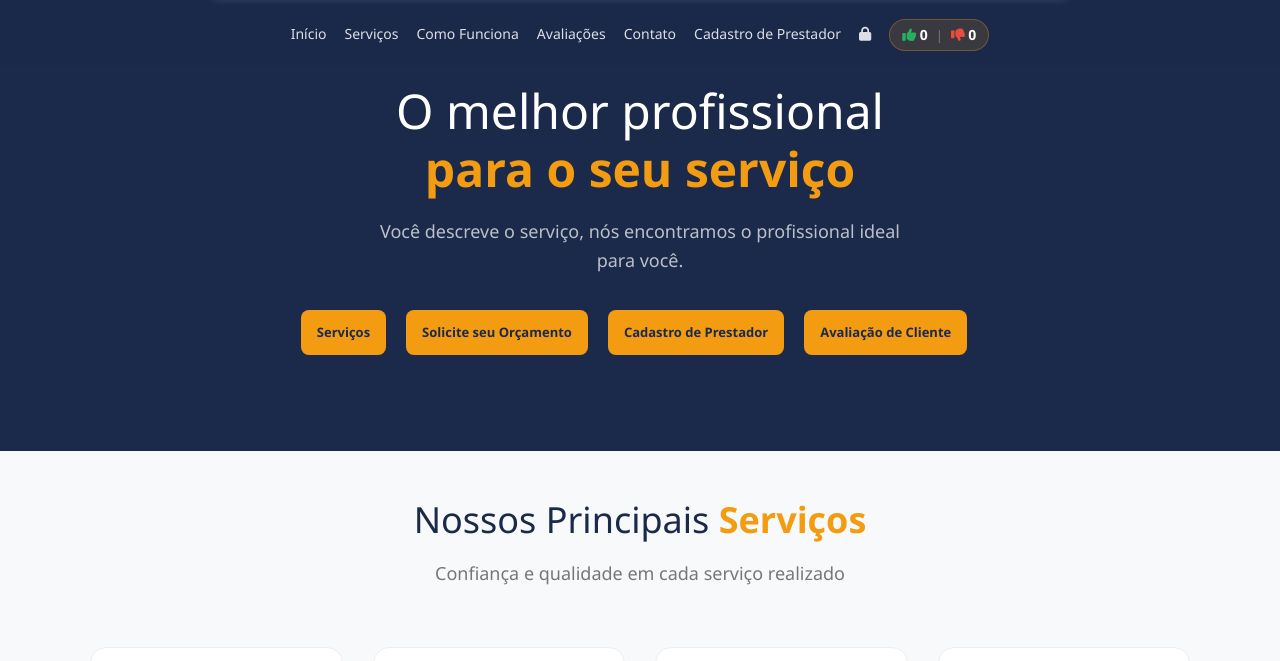
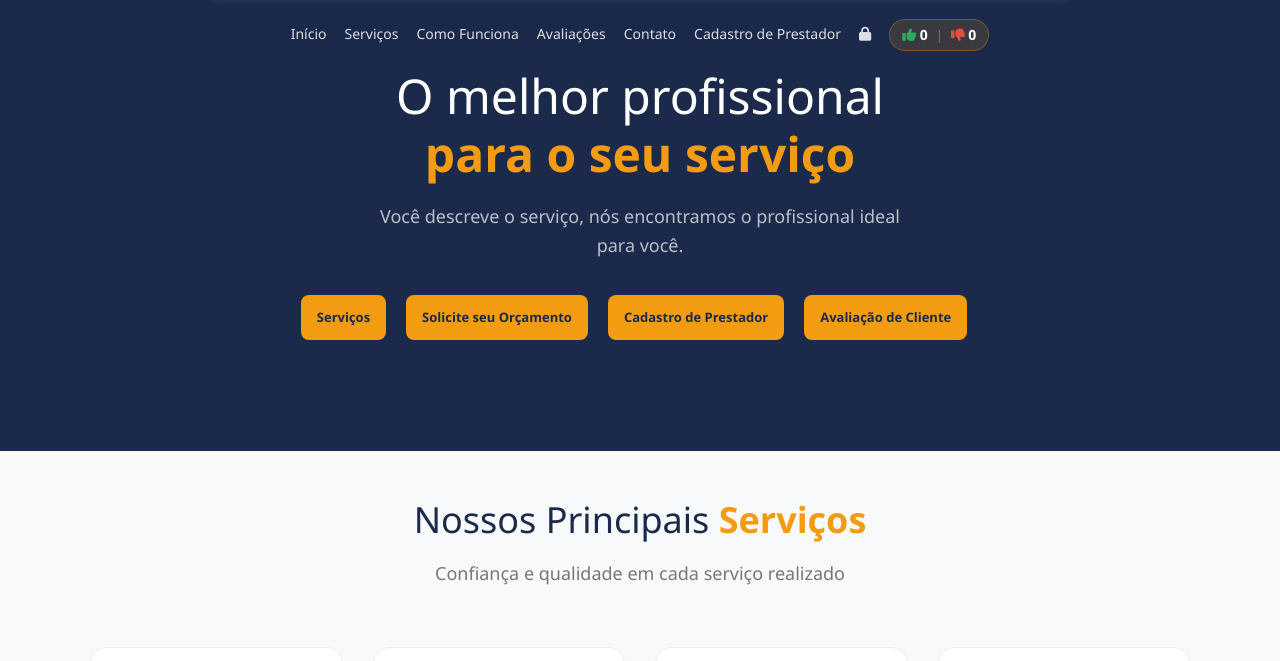
Before and after one commit to Recruta777/proximo-passo-ideal, a website: page index.html in a window 1280 px wide. Shown: the part 69-730 px from the top of the page. Drawn offline with Linux system fonts and the light colour scheme.

Commit message:
sobe hero 30px para 5px

```diff
--- a/css/style.css
+++ b/css/style.css
@@ -216,7 +216,7 @@ body {
     background: linear-gradient(135deg, #1B2A4A 0%, #1B2A4A 50%, #1B2A4A 100%);
     position: relative;
     overflow: hidden;
-    padding-top: 35px;
+    padding-top: 5px;
 }
 
 .hero::before {
```
